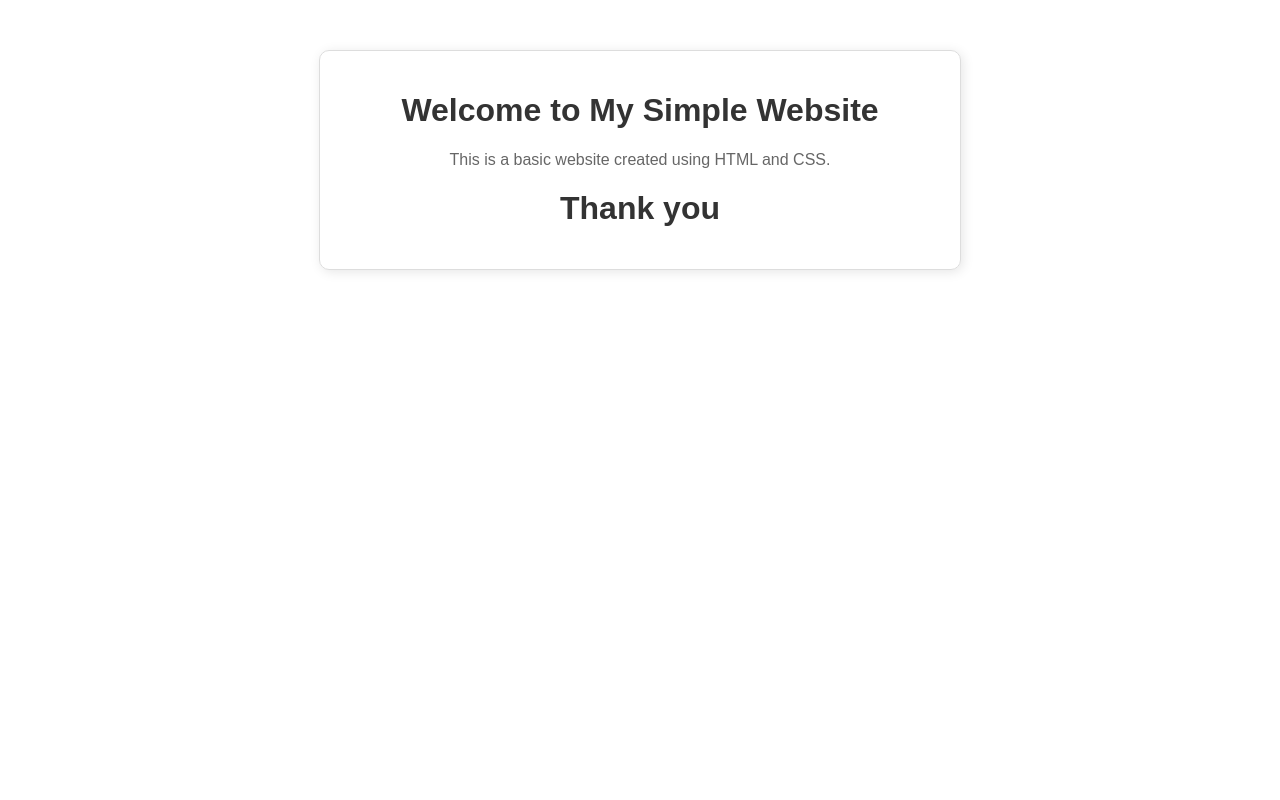
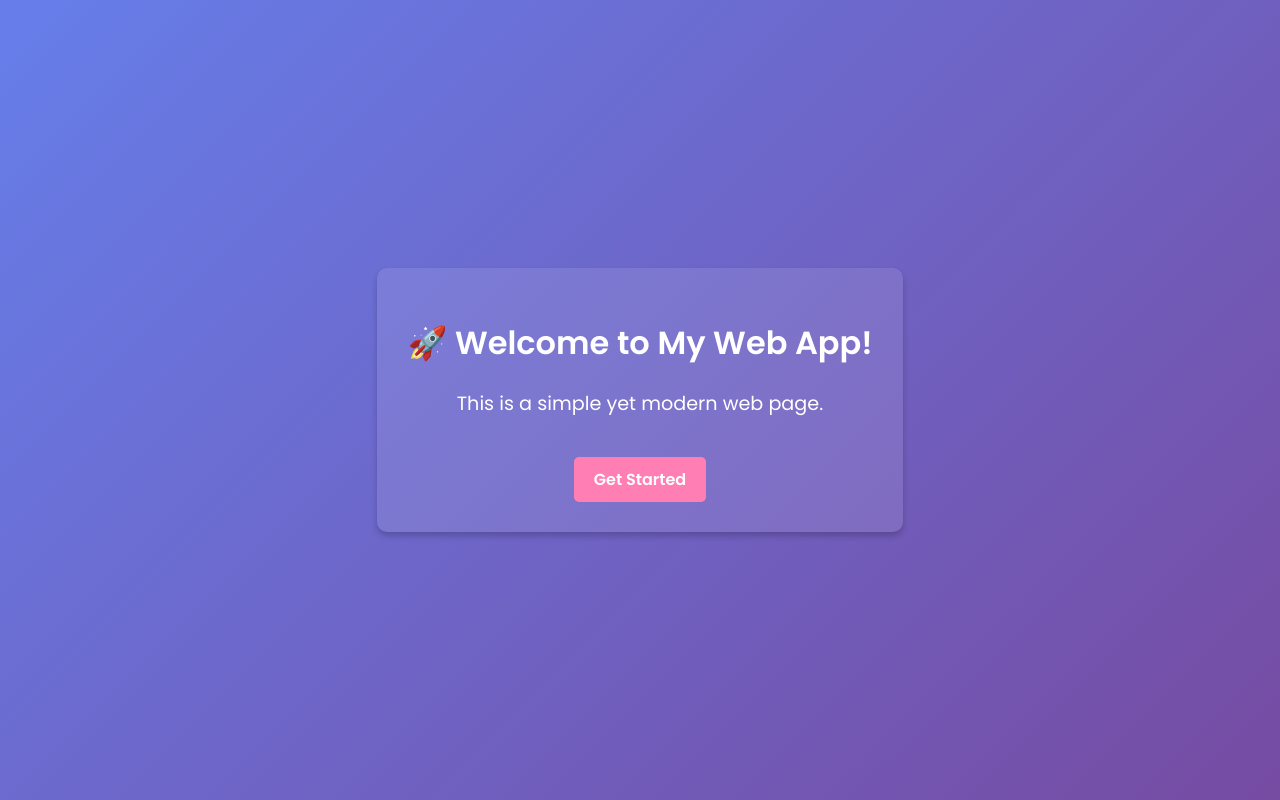
Before and after one commit to Thamizharasan-s24/webapplication, a plain HTML site: page index.html in a window 1280 px wide. Drawn offline with Linux system fonts and the light colour scheme.

Commit message:
web content changed

```diff
--- a/index.html
+++ b/index.html
@@ -3,34 +3,62 @@
 <head>
     <meta charset="UTF-8">
     <meta name="viewport" content="width=device-width, initial-scale=1.0">
-    <title>Simple Website</title>
+    <title>Welcome to My Web App</title>
     <style>
+        /* Google Font */
+        @import url('https://fonts.googleapis.com/css2?family=Poppins:wght@300;400;600&display=swap');
+
         body {
-            font-family: Arial, sans-serif;
+            margin: 0;
+            padding: 0;
+            font-family: 'Poppins', sans-serif;
+            display: flex;
+            justify-content: center;
+            align-items: center;
+            height: 100vh;
+            background: linear-gradient(135deg, #667eea, #764ba2);
+            color: white;
             text-align: center;
-            margin: 50px;
         }
+
+        .container {
+            background: rgba(255, 255, 255, 0.1);
+            padding: 30px;
+            border-radius: 10px;
+            box-shadow: 0 4px 6px rgba(0, 0, 0, 0.2);
+        }
+
         h1 {
-            color: #333;
+            font-size: 2rem;
         }
+
         p {
-            color: #666;
+            font-size: 1.2rem;
         }
-        .container {
-            max-width: 600px;
-            margin: 0 auto;
-            padding: 20px;
-            border: 1px solid #ddd;
-            border-radius: 10px;
-            box-shadow: 2px 2px 12px rgba(0, 0, 0, 0.1);
+
+        .btn {
+            display: inline-block;
+            margin-top: 20px;
+            padding: 10px 20px;
+            font-size: 1rem;
+            font-weight: bold;
+            color: white;
+            background: #ff7eb3;
+            text-decoration: none;
+            border-radius: 5px;
+            transition: background 0.3s ease;
+        }
+
+        .btn:hover {
+            background: #ff4a91;
         }
     </style>
 </head>
 <body>
     <div class="container">
-        <h1>Welcome to My Simple Website</h1>
-        <p>This is a basic website created using HTML and CSS.</p>
-        <h1>Thank you</h1>
+        <h1>🚀 Welcome to My Web App!</h1>
+        <p>This is a simple yet modern web page.</p>
+        <a href="#" class="btn">Get Started</a>
     </div>
 </body>
 </html>
```
